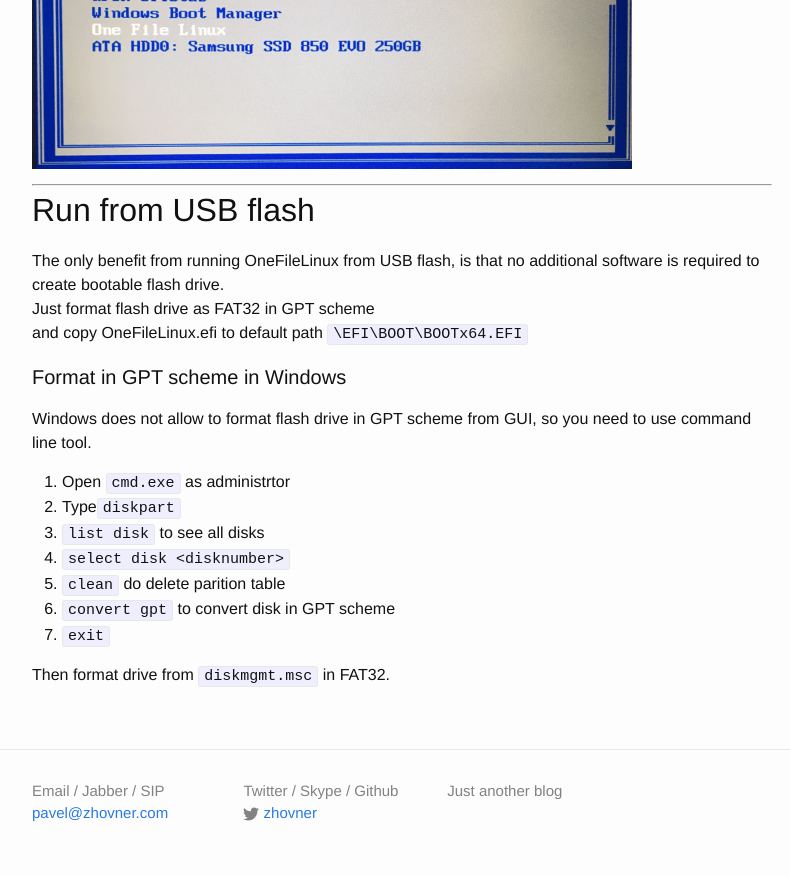
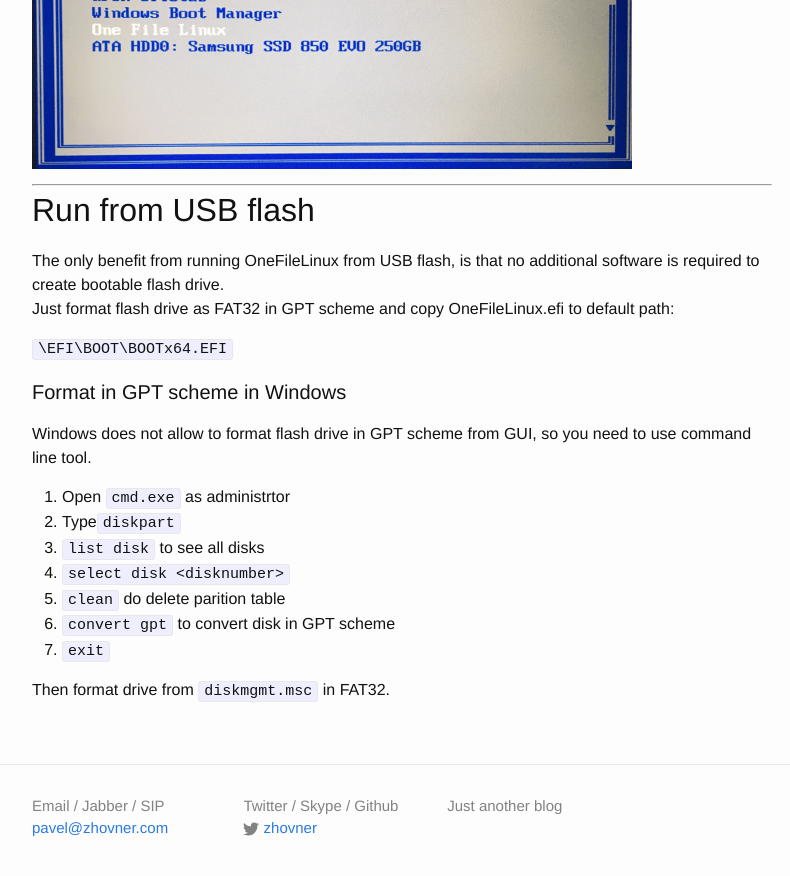
Before and after one commit to zhovner/zhovner.github.com, a Jekyll site: the page built from _posts/2018-03-02-one-file-linux.md, in a window 1280 px wide and 900 px high, scrolled down 2820 px. Shown: the top 876 px of the window, without its empty margins (238-1028 px from the left). Built offline with Jekyll 4.4.1, drawn with Linux system fonts in a browser that asks for light colours; comment, search, counter and statistics services are not loaded.

```diff
--- a/_posts/2018-03-02-one-file-linux.md
+++ b/_posts/2018-03-02-one-file-linux.md
@@ -108,8 +108,9 @@ On my ThinkPad X220 I press F12 while power on to open boot menu. Hotkey depends
 
 ## Run from USB flash
 The only benefit from running OneFileLinux from USB flash, is that no additional software is required to create bootable flash drive.
-Just format flash drive as FAT32 in GPT scheme
-and copy OneFileLinux.efi to default path `\EFI\BOOT\BOOTx64.EFI`
+Just format flash drive as FAT32 in GPT scheme and copy OneFileLinux.efi to default path:
+
+`\EFI\BOOT\BOOTx64.EFI`
 
 
 #### Format in GPT scheme in Windows
```
